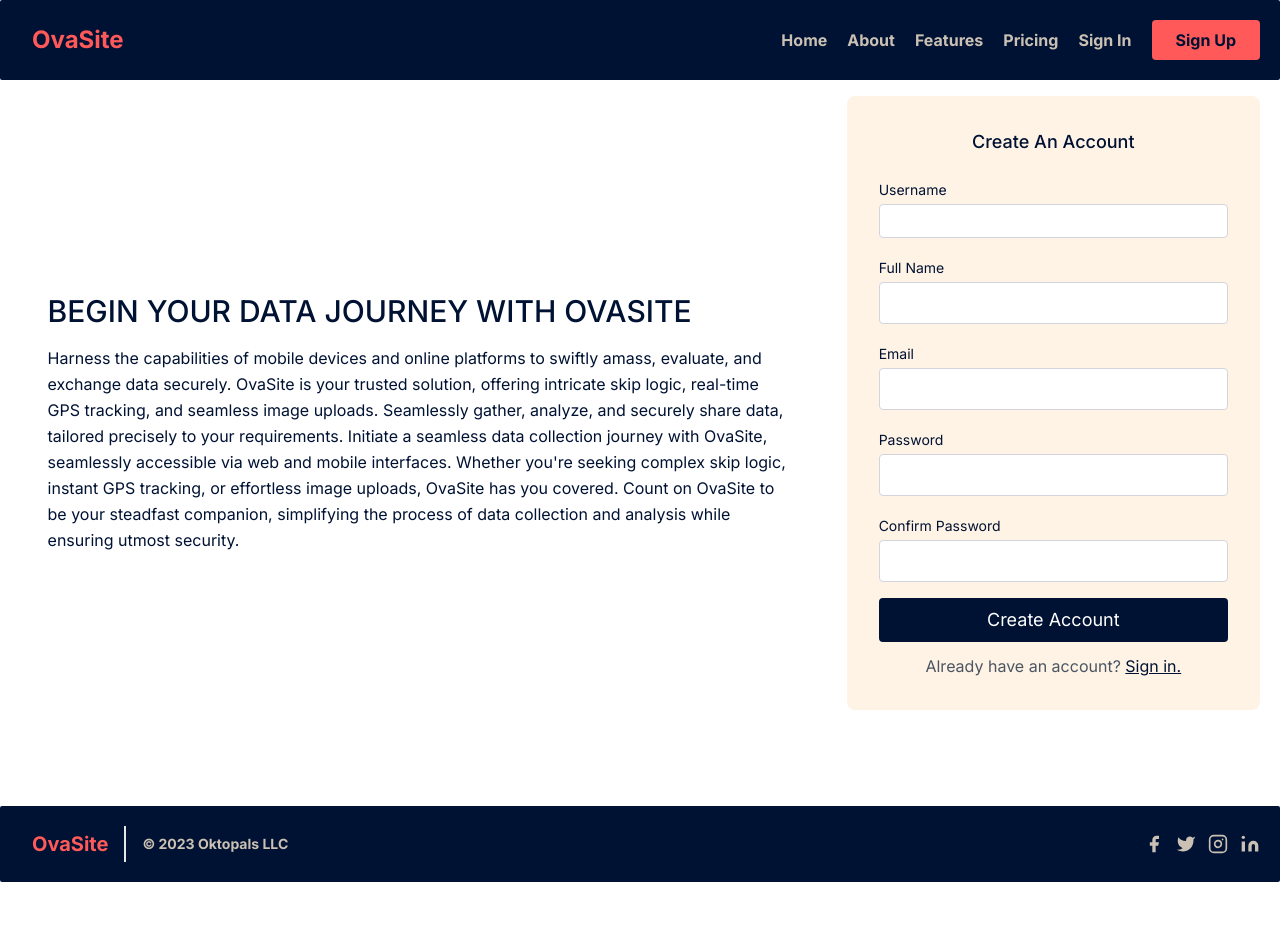
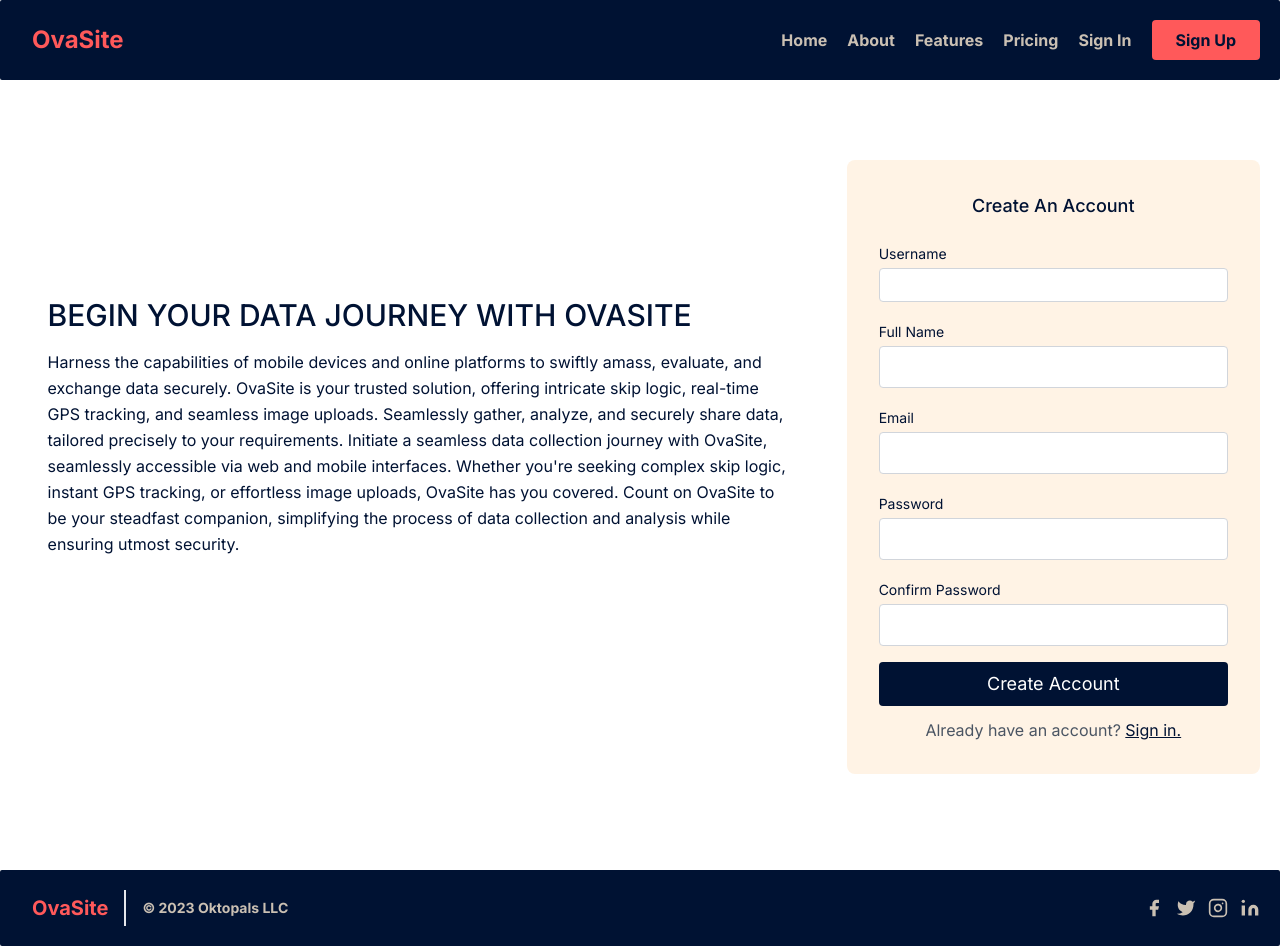
Before and after one commit to OkToPals/OvaSite-Frontend, a Next.js app: page /signup in a window 1280 px wide. Before the commit the page ends 882 px from the top, so only its background shows below. Built offline with nearby package versions, Linux system fonts and the light colour scheme.

Commit message:
signin page update

```diff
--- a/src/app/signin/page.js
+++ b/src/app/signin/page.js
@@ -1,12 +1,12 @@
 import React from 'react';
 
-export default function Signup() {
+export default function SignIn() {
   return (
     <section className="text-gray-600 body-font">
       <div className="container px-5 py-24 mx-auto flex flex-wrap items-center">
         <div className="lg:w-3/5 md:w-1/2 md:pr-16 lg:pr-0 pr-0 mx-auto mt-10">
           <h1 className="title-font font-medium text-3xl text-[#001233] mb-4">Welcome back to OvaSite!</h1>
-          <p className="leading-relaxed text-[#001233]">
+          <p className="leading-relaxed text-[#001233] mb-20">
           Embrace the power of mobile devices and the web to swiftly gather, assess,
           and securely exchange data. Whether you require intricate skip patterns,
           live GPS tracking, or image uploads, OvaSite stands as your reliable answer.
--- a/src/app/signup/page.js
+++ b/src/app/signup/page.js
@@ -1,12 +1,12 @@
 import React from 'react';
 
-export default function Signup() {
+export default function SignUp() {
   return (
-    <section className="text-gray-600 body-font">
+    <section className="text-gray-600 body-font pt-16">
       <div className="container px-5 py-24 mx-auto flex flex-wrap items-center">
-        <div className="lg:w-3/5 md:w-1/2 md:pr-16 lg:pr-0 pr-0 mx-auto mt-10">
+        <div className="lg:w-3/5 md:w-1/2 md:pr-16 lg:pr-0 pr-0 mx-auto ">
           <h1 className="title-font font-medium text-3xl text-[#001233] mb-4">BEGIN YOUR DATA JOURNEY WITH OVASITE</h1>
-          <p className="leading-relaxed text-[#001233]">
+          <p className="leading-relaxed text-[#001233] mb-20">
                 Harness the capabilities of mobile devices and online platforms to swiftly amass, evaluate,
                 and exchange data securely. OvaSite is your trusted solution, offering intricate skip logic,
                 real-time GPS tracking, and seamless image uploads. Seamlessly gather, analyze, and securely
--- a/src/components/header.js
+++ b/src/components/header.js
@@ -3,9 +3,10 @@ import Link from 'next/link';
 
 const Header = () => {
   return (
-<header className="text-gray-600 body-font fixed w-full">
+<header className="text-gray-600 body-font fixed w-full z-50">
   <div className="container mx-auto flex flex-wrap p-5 flex-col md:flex-row items-center"
     style={{ backgroundColor: '#001233', borderRadius: '2px', padding: '20px' }}>
+
     <a className="flex title-font font-medium items-center text-gray-900 mb-4 md:mb-0">
       {/* <svg xmlns="http://www.w3.org/2000/svg" fill="none" stroke="currentColor" strokeLinecap="round"
         stroke-linejoin="round" stroke-width="2" className="w-10 h-10 text-white p-2 bg-indigo-500 rounded-full" viewBox="0 0 24 24">
@@ -13,12 +14,13 @@ const Header = () => {
       </svg> */}
       <span className="ml-3 text-[#FF595A] text-2xl font-bold cursor-pointer">OvaSite</span>
     </a>
+
     <nav className="md:ml-auto flex flex-wrap items-center text-base justify-center text-[#CAC0B3] font-bold">
       <a className="mr-5 hover:text-white cursor-pointer">Home</a>
       <a className="mr-5 hover:text-white cursor-pointer">About</a>
       <a className="mr-5 hover:text-white cursor-pointer">Features</a>
       <a className="mr-5 hover:text-white cursor-pointer">Pricing</a>
-      <a className="mr-5 hover:text-white cursor-pointer" href='/signin'>Sign In</a>
+      <Link className="mr-5 hover:text-white cursor-pointer" href='/signin'>Sign In</Link>
     </nav>
   <Link href="/signup">
     <button className="inline-flex items-center bg-[#FF595A] border-0 py-2 px-6 focus:outline-none
```
